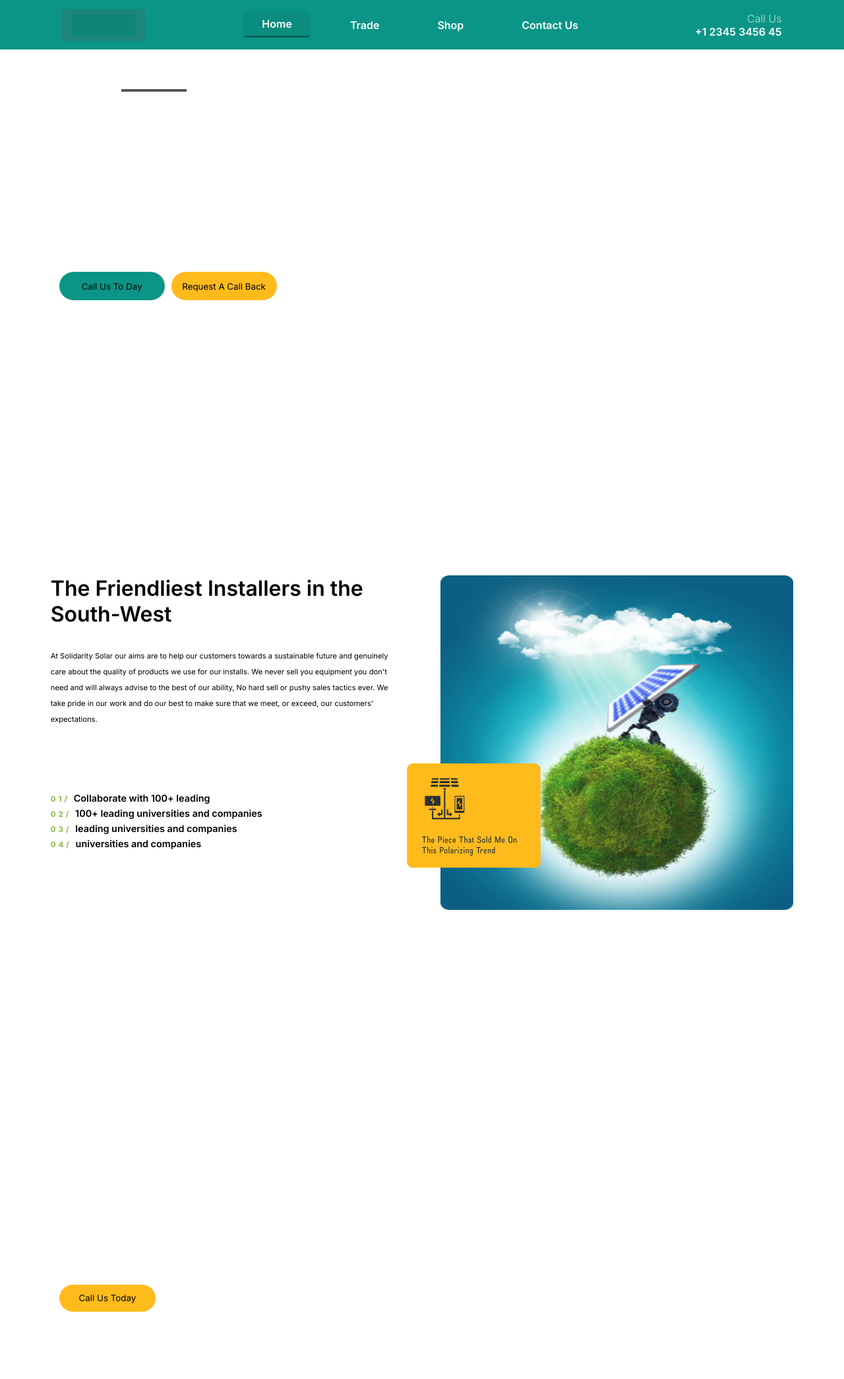
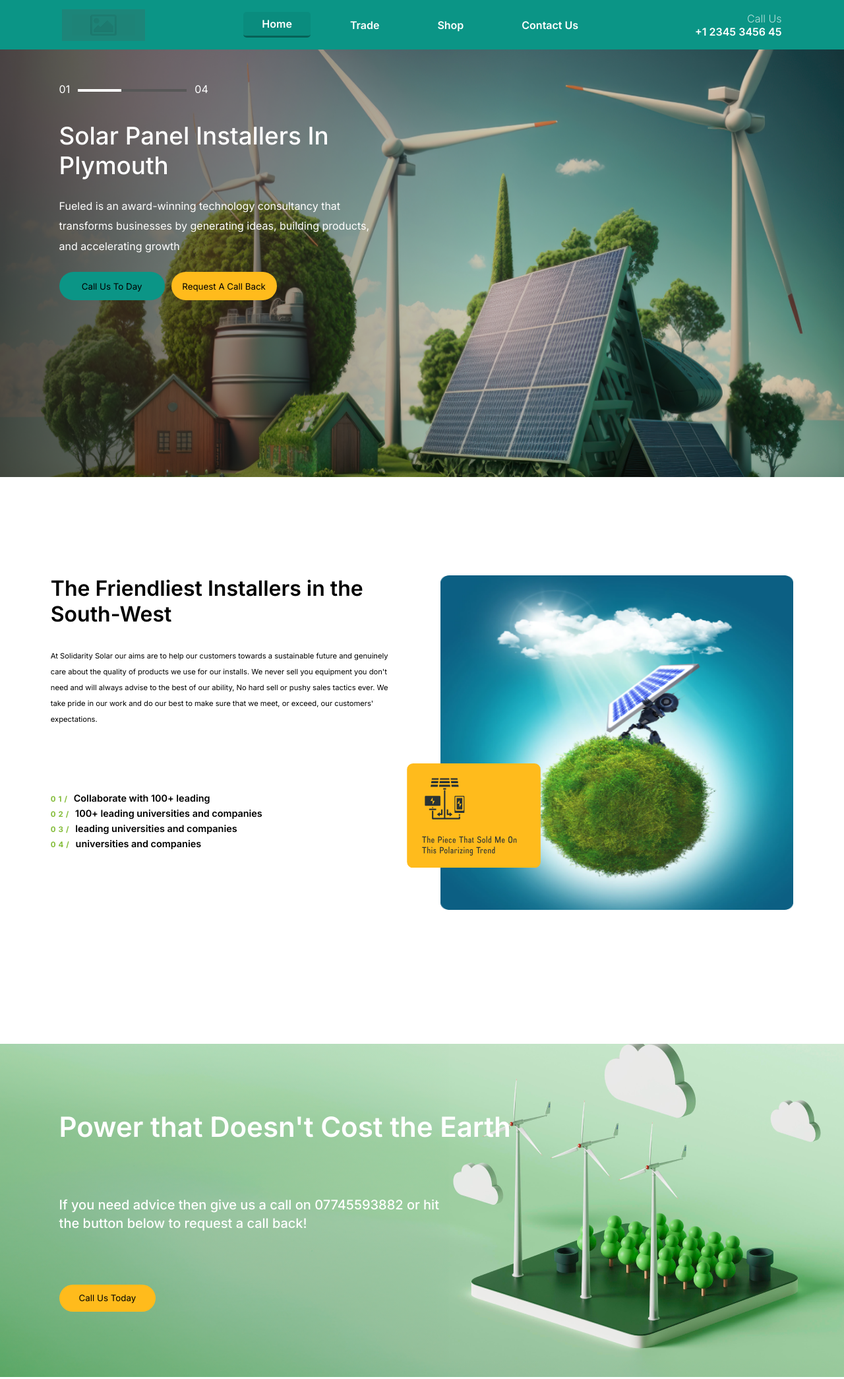
Before and after one commit to Toxn-boybot/web-masters-task-one, a plain HTML site: page index.html in a window 1280 px wide. Shown: the top 2090 px of the page at 66% size. Drawn offline with Linux system fonts and the light colour scheme; the site is published under a folder, as on GitHub Pages, so addresses that start at the root find nothing.

Commit message:
fixed paths

```diff
--- a/css/style.css
+++ b/css/style.css
@@ -72,7 +72,7 @@ nav .container {
   width: 6em;
   opacity: 0.9;
   height: 2em;
-  background-image: url(/img/image9.png);
+  background-image: url(../img/image9.png);
   display: inline-block;
 }
 
@@ -129,7 +129,7 @@ nav .container .call-us div:nth-child(2) {
 /* START HERO */
 
 header .hero {
-  background-image: url(/img/solar-panels-meadow.png);
+  background-image: url(../img/solar-panels-meadow.png);
   height: 90vh;
   background-size: 100% 90%;
   background-repeat: no-repeat;
@@ -287,7 +287,7 @@ main.page-content {
 
 /* START SECTION 2 */
 .section2 {
-  background: url(/img/81161.png);
+  background: url(../img/81161.png);
   background-position: center;
   background-repeat: no-repeat;
   background-size: cover;
@@ -389,7 +389,7 @@ main.page-content {
 /* END SECTION 3  */
 /* START SECTION 4  */
 .section4 {
-  background-image: url(/img/section4.png);
+  background-image: url(../img/section4.png);
   display: flex;
   background-size: cover;
   flex-direction: row;
@@ -490,7 +490,7 @@ main.page-content {
   width: 40px;
   opacity: 0.9;
   height: 2em;
-  background-image: url(/img/image9.png);
+  background-image: url(../img/image9.png);
   display: inline-block;
 }
 
```
